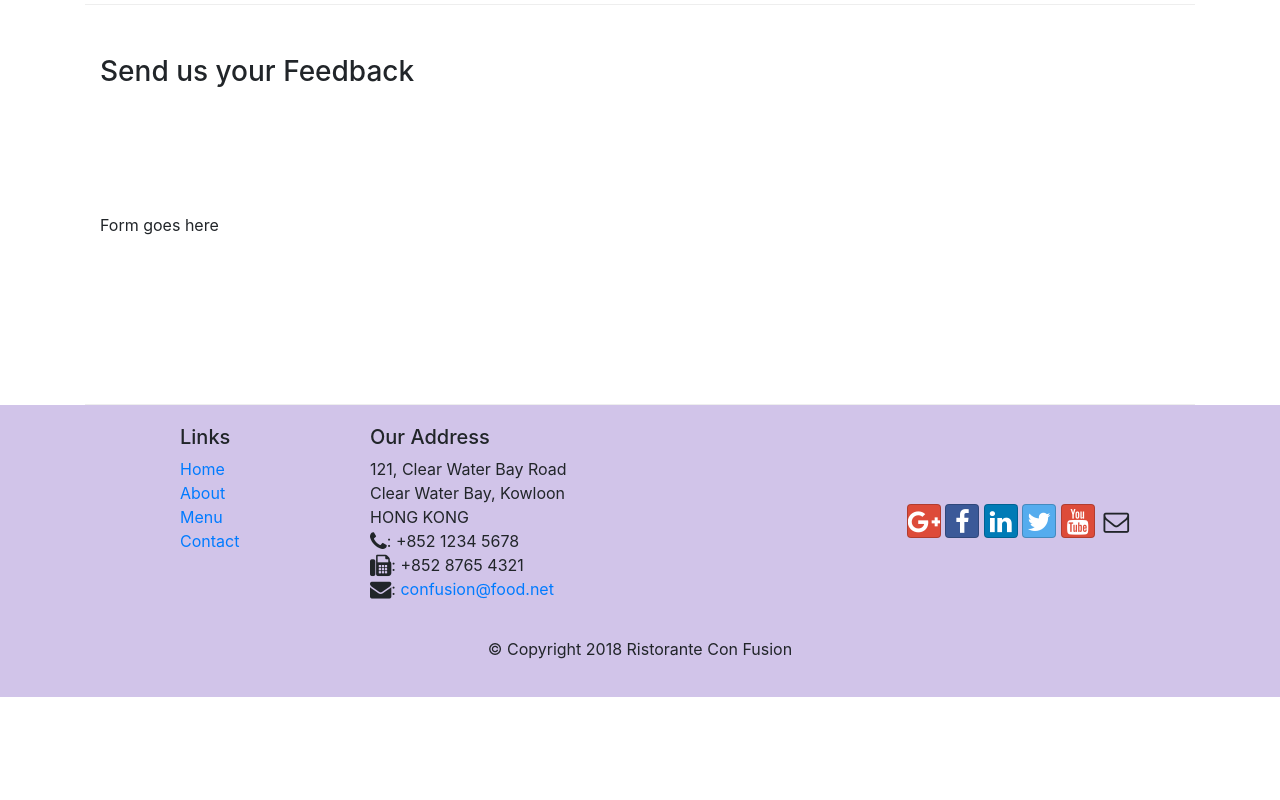
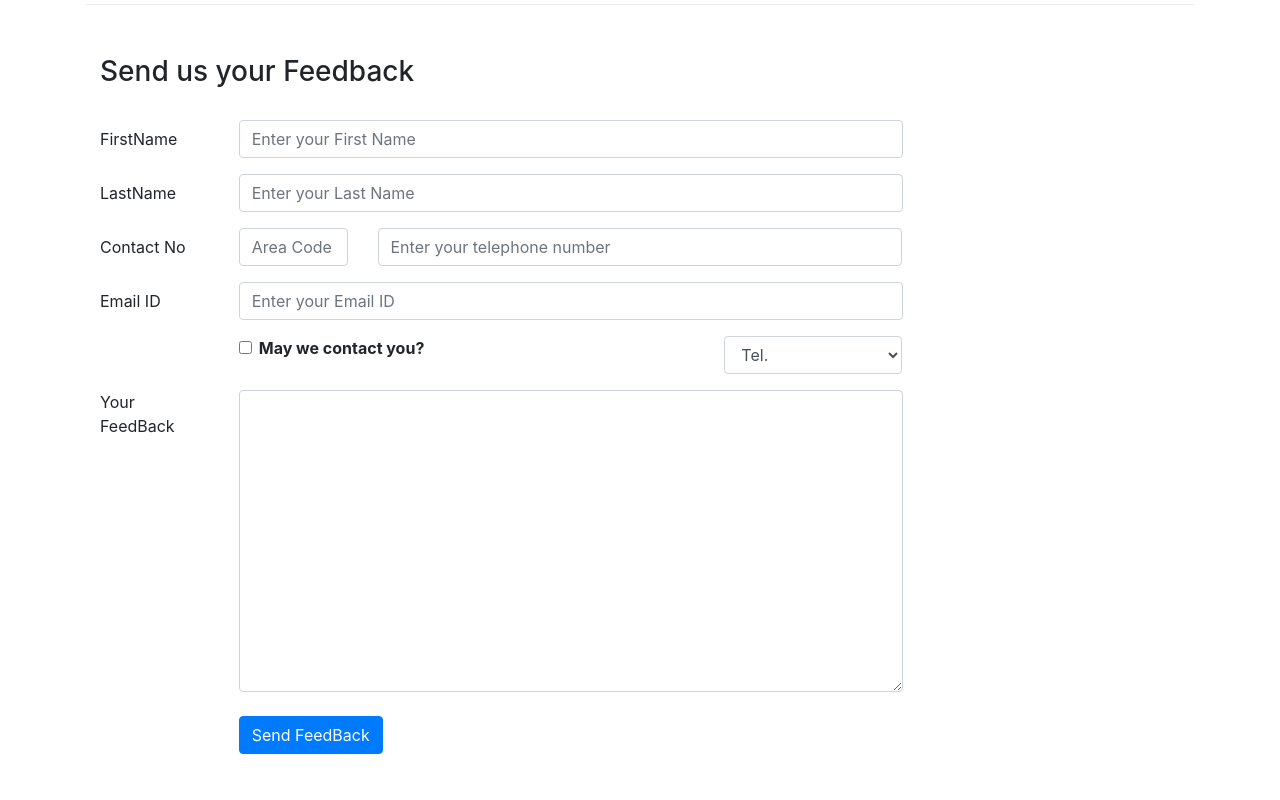
Before and after one commit to SaiHarshaKanamarla/Bootstrap_basics, a website: page contactus.html in a window 1280 px wide. Shown: the part 860-1660 px from the top of the page. Before the commit the page ends 1557 px from the top, so only its background shows below. Drawn offline with nearby package versions, Linux system fonts and the light colour scheme.

Commit message:
included the forms concept using bootstrap classes

```diff
--- a/contactus.html
+++ b/contactus.html
@@ -90,9 +90,68 @@
         <div class="row row-content">
            <div class="col-12">
               <h3>Send us your Feedback</h3>
+            </br>
            </div>
             <div class="col-12 col-md-9">
-                Form goes here
+                <form>
+                    <div class="form-group row">
+                        <label for="firstname" class="col-md-2 col-form-label">FirstName</label>
+                        <div class="col-md-10">
+                            <input type="text" class="form-control" id="firstname" name="firstname" placeholder="Enter your First Name">
+                        </div>
+                    </div>
+                    <div class="form-group row">
+                        <label for="lastname" class="col-md-2 col-form-label"> LastName</label>
+                        <div class="col-md">
+                            <input type="text" name="lastname" id="lastname" class="form-control" placeholder="Enter your Last Name">
+                        </div>
+                    </div>
+                    <div class="form-group row">
+                        <label for="telno" class="col-12 col-md-2 col-form-label"> Contact No</label>
+                        <div class="col-5 col-md-2">
+                            <input type="tel" name="areacode" id="areacode" class="form-control" placeholder="Area Code">
+                        </div>
+                        <div class="col-md-8">
+                            <input type="tel" name="telno" id="telno" class="form-control" placeholder="Enter your telephone number">
+                        </div>
+                    </div>
+                    <div class="form-group row">
+                        <label for="emailid" class="col-md-2 col-form-label"> Email ID</label>
+                        <div class="col-md">
+                            <input type="email" name="emailid" id="emailid" class="form-control" placeholder="Enter your Email ID">
+                        </div>
+                    </div>
+                    <div class="form-group row">
+                        <div class="col-md-6 offset-md-2">
+                            <div class="form-check">
+                                <input type="checkbox" class="form-check-input" name="approve" id="approve" value="">
+                                <label class="form-check-label" for="approve"><strong>May we contact you?</strong></label>
+                            </div>
+                        </div>
+                        <div class="col-md-3 offset-md-1">
+                            <select class="form-control">
+                                <option>Tel.</option>
+                                <option>Email</option>
+                            </select>
+                        </div>
+                    </div>
+                    <div class="from-group row">
+                        <label for="feedback" class="col-12 col-md-2">Your FeedBack</label>
+                        <div class="col-md-10">
+                            <textarea class="form-control" id="feedback" rows="12">
+
+                            </textarea>
+                        </div>
+                    </div>
+                </br>
+                    <div class="form-group row">
+                        <div class="col-md-10 offset-md-2">
+                            <button type="submit" name="submit" id="submit" class="btn btn-primary">
+                                Send FeedBack
+                            </button>
+                        </div>
+                    </div>
+                </form>
             </div>
              <div class="col-12 col-md">
             </div>
```
Also changed, not shown: 1 other file.
